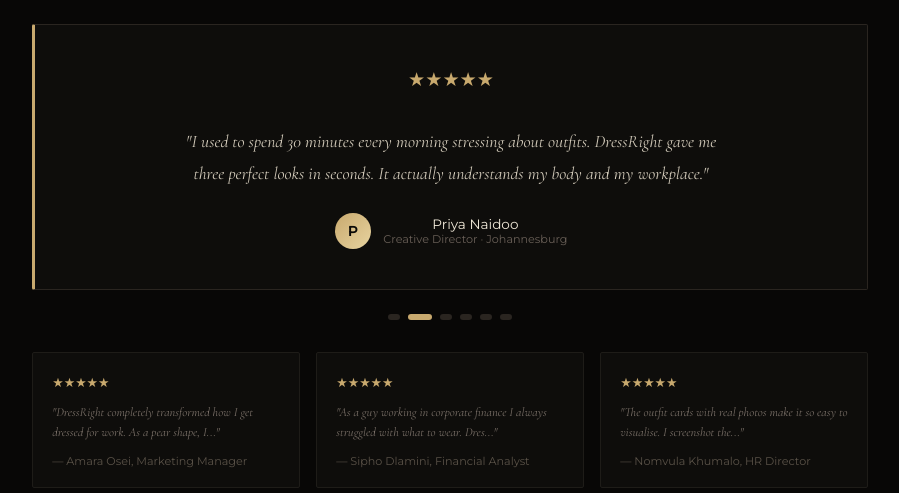
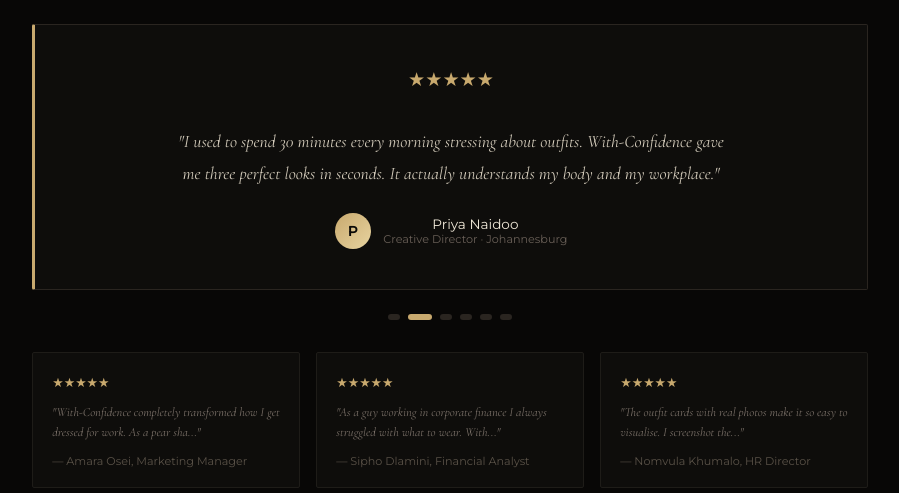
Before and after one commit to LMaja/dressright-client, a React (Create React App) app: page / in a window 1280 px wide. Shown: the part 1800-2293 px from the top of the page, without its empty margins (190-1089 px from the left). Built offline with nearby package versions, Linux system fonts and the light colour scheme.

Commit message:
Update const testimonials

```diff
--- a/src/App.js
+++ b/src/App.js
@@ -121,7 +121,7 @@
             ))}
           </div>
 
-          <p style={{ fontSize: "0.6rem", color: "#3a3530", fontFamily: "Georgia, serif", textAlign: "center", borderTop: "1px solid #1e1c18", paddingTop: "0.8rem" }}>Shopping through our links supports DressRight at no extra cost to you</p>
+          <p style={{ fontSize: "0.6rem", color: "#3a3530", fontFamily: "Georgia, serif", textAlign: "center", borderTop: "1px solid #1e1c18", paddingTop: "0.8rem" }}>Shopping through our links supports With-Confidence at no extra cost to you</p>
         </div>
       </div>
     </div>
--- a/src/Landingpage.js
+++ b/src/Landingpage.js
@@ -1,12 +1,12 @@
 import { useState, useEffect } from "react";
 
 const testimonials = [
-  { name: "Amara Osei", role: "Marketing Manager", city: "Cape Town", text: "DressRight completely transformed how I get dressed for work. As a pear shape, I never knew what to wear. Now I walk in with total confidence every single day.", initial: "A" },
-  { name: "Priya Naidoo", role: "Creative Director", city: "Johannesburg", text: "I used to spend 30 minutes every morning stressing about outfits. DressRight gave me three perfect looks in seconds. It actually understands my body and my workplace.", initial: "P" },
-  { name: "Sipho Dlamini", role: "Financial Analyst", city: "Pretoria", text: "As a guy working in corporate finance I always struggled with what to wear. DressRight nailed my style perfectly — sharp, professional and effortless.", initial: "S" },
+  { name: "Amara Osei", role: "Marketing Manager", city: "Cape Town", text: "With-Confidence completely transformed how I get dressed for work. As a pear shape, I never knew what to wear. Now I walk in with total confidence every single day.", initial: "A" },
+  { name: "Priya Naidoo", role: "Creative Director", city: "Johannesburg", text: "I used to spend 30 minutes every morning stressing about outfits. With-Confidence gave me three perfect looks in seconds. It actually understands my body and my workplace.", initial: "P" },
+  { name: "Sipho Dlamini", role: "Financial Analyst", city: "Pretoria", text: "As a guy working in corporate finance I always struggled with what to wear. With-Confidence nailed my style perfectly — sharp, professional and effortless.", initial: "S" },
   { name: "Nomvula Khumalo", role: "HR Director", city: "Durban", text: "The outfit cards with real photos make it so easy to visualise. I screenshot them and shop directly. Best investment for my wardrobe and confidence.", initial: "N" },
-  { name: "Thandeka Mokoena", role: "Software Engineer", city: "Sandton", text: "I work in tech and always struggled between looking too casual or too formal. DressRight nailed the balance perfectly for my body type.", initial: "T" },
-  { name: "Lethabo Sithole", role: "Lawyer", city: "Bloemfontein", text: "Elegant, intelligent, and incredibly personalised. DressRight is the personal stylist I always wanted but could never afford.", initial: "L" },
+  { name: "Thandeka Mokoena", role: "Software Engineer", city: "Sandton", text: "I work in tech and always struggled between looking too casual or too formal. With-Confidence nailed the balance perfectly for my body type.", initial: "T" },
+  { name: "Lethabo Sithole", role: "Lawyer", city: "Bloemfontein", text: "Elegant, intelligent, and incredibly personalised. With-Confidence is the personal stylist I always wanted but could never afford.", initial: "L" },
 ];
 
 const steps = [
```
